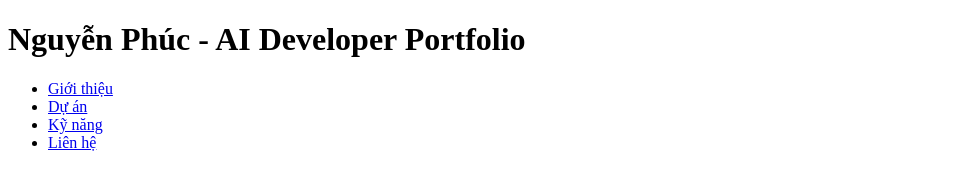
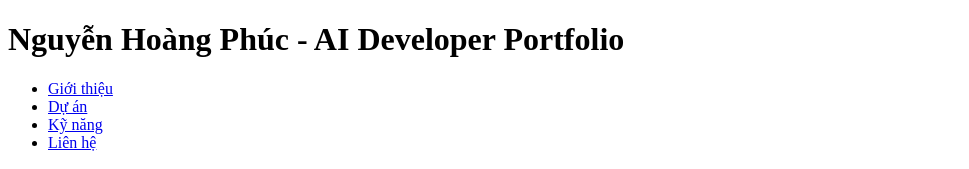
Before and after one commit to JinozGX-god/Nexus, a plain HTML site: page html.html in a window 1280 px wide. Shown: the top 169 px of the page, without its empty margins (0-969 px from the left). Drawn offline with Linux system fonts and the light colour scheme.

Commit message:
[HTML] Update author name and formatting

```diff
--- a/html.html
+++ b/html.html
@@ -1,16 +1,18 @@
 <!DOCTYPE html>
 <html lang="vi">
+
 <head>
     <meta charset="UTF-8">
     <meta name="viewport" content="width=device-width, initial-scale=1.0">
     <meta name="description" content="Trang Portfolio cá nhân - Lập trình viên AI & Computer Vision">
     <title>Portfolio Cá Nhân | AI Engineer</title>
 </head>
+
 <body>
 
     <!-- THẺ <header>: Khu vực đầu trang, chứa thông tin nhận diện thương hiệu và thanh điều hướng -->
     <header>
-        <h1>Nguyễn  Phúc - AI Developer Portfolio</h1>
+        <h1>Nguyễn Hoàng Phúc - AI Developer Portfolio</h1>
 
         <!-- THẺ <nav>: Định nghĩa tập hợp các liên kết điều hướng chính của trang -->
         <nav>
@@ -37,7 +39,8 @@
                 <figcaption>Sinh viên ngành Trí tuệ Nhân tạo - LHU</figcaption>
             </figure>
 
-            <p>Chào bạn! Mình là một lập trình viên yêu thích lĩnh vực Trí tuệ nhân tạo, Thị giác máy tính (Computer Vision) và Thiết kế giao diện (UI/UX).</p>
+            <p>Chào bạn! Mình là một lập trình viên yêu thích lĩnh vực Trí tuệ nhân tạo, Thị giác máy tính (Computer
+                Vision) và Thiết kế giao diện (UI/UX).</p>
         </section>
 
         <!-- SECTION 2: Các dự án nổi bật -->
@@ -47,7 +50,8 @@
             <!-- THẺ <article>: Định nghĩa một khối nội dung độc lập, có thể đứng riêng biệt (ví dụ: một dự án) -->
             <article>
                 <h3>Vạn Kiếm Quy Tông - Điều khiển kiếm bằng Cử chỉ tay</h3>
-                <p>Mô tả: Ứng dụng nhận diện cử chỉ bàn tay bằng OpenCV để tạo hiệu ứng và điều khiển các thanh kiếm hội tụ theo thời gian thực.</p>
+                <p>Mô tả: Ứng dụng nhận diện cử chỉ bàn tay bằng OpenCV để tạo hiệu ứng và điều khiển các thanh kiếm hội
+                    tụ theo thời gian thực.</p>
                 <p>Công nghệ: Python, OpenCV, MediaPipe</p>
             </article>
 
@@ -84,4 +88,5 @@
     </footer>
 
 </body>
+
 </html>
```
Also changed, not shown: index.html (+8 -3 lines).
